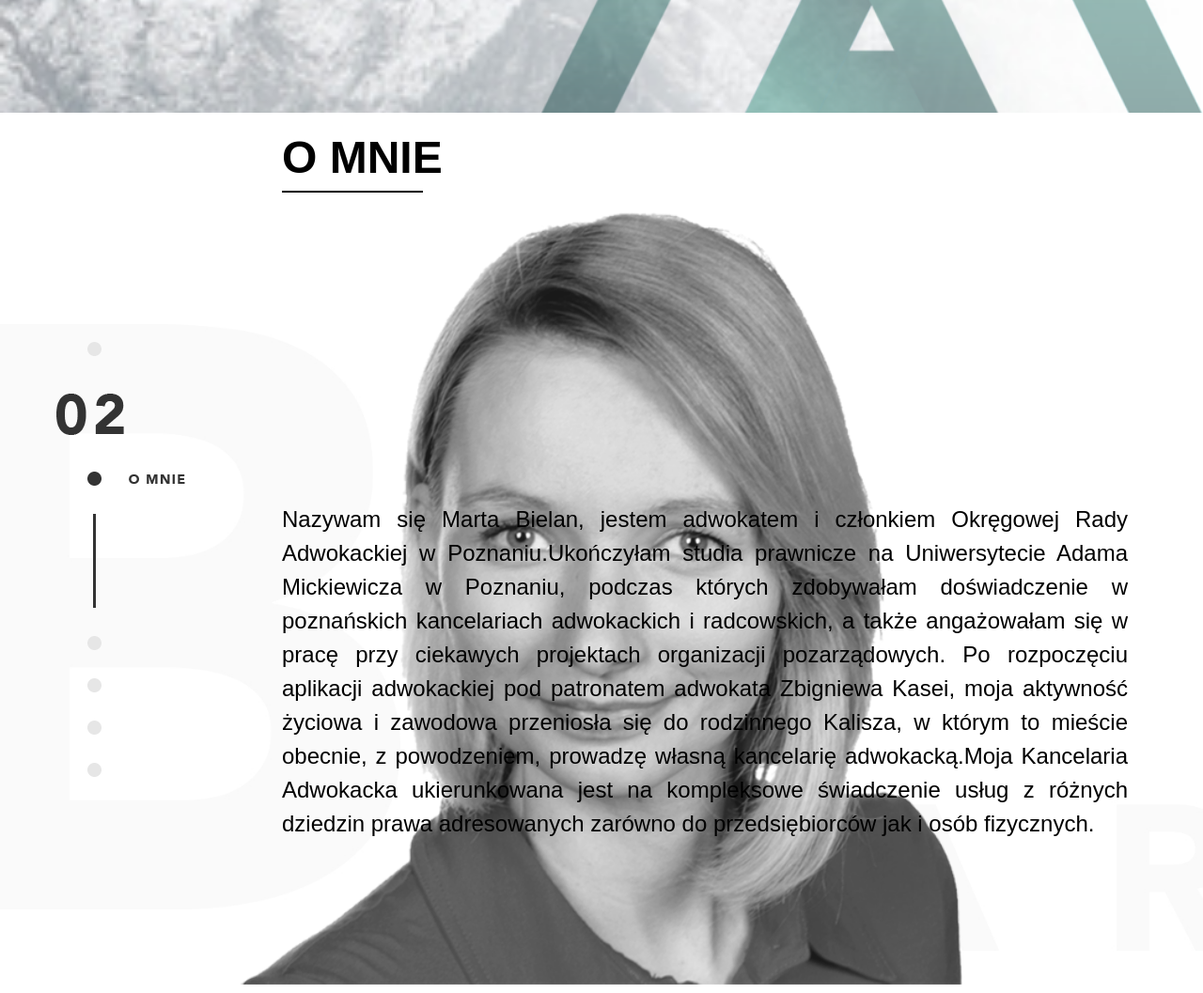
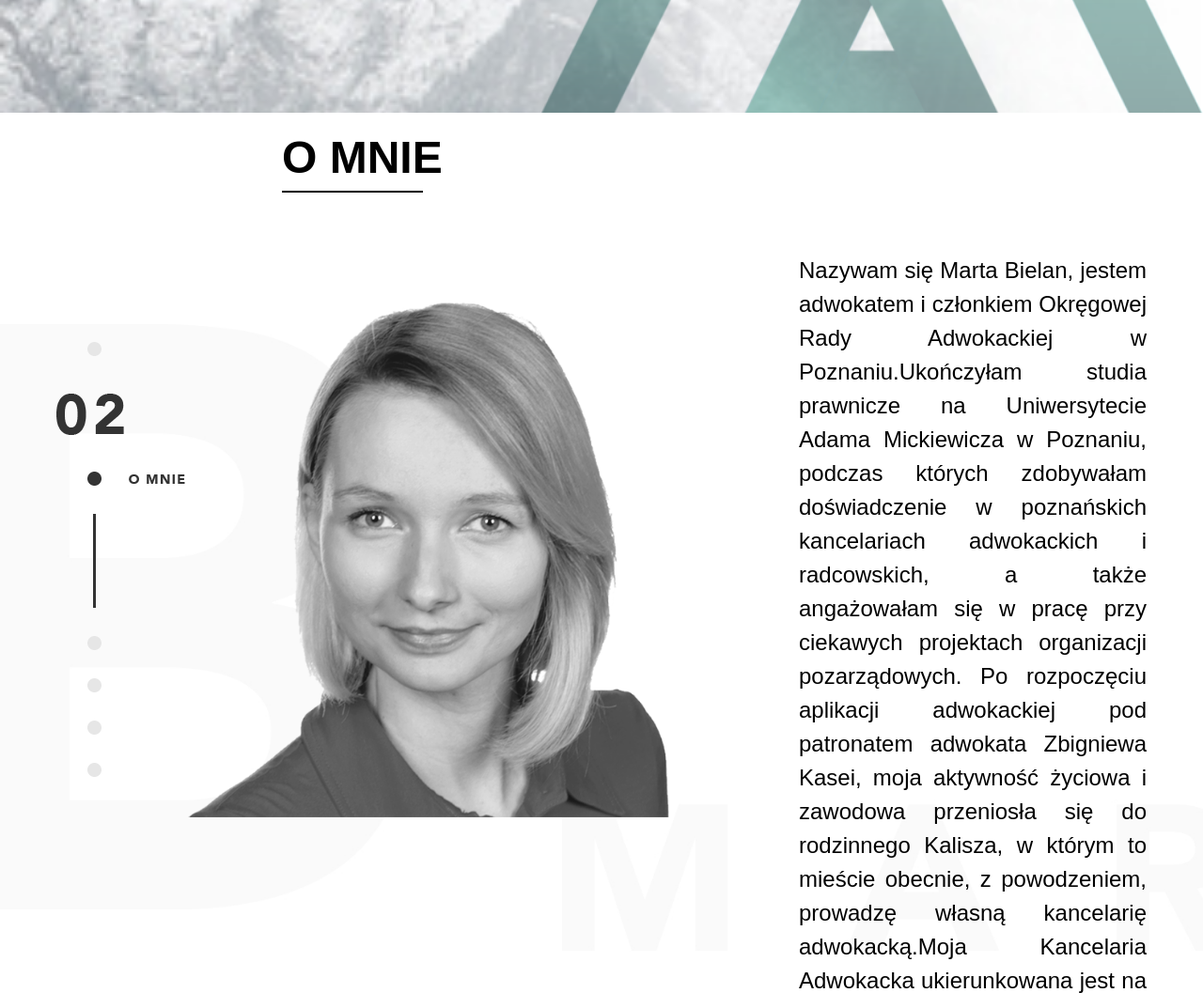
Before and after one commit to BielanPaula/law_office_website, a plain HTML site: page index.html in a window 1280 px wide. Shown: the part 680-1737 px from the top of the page at 94% size. Drawn offline with nearby package versions, Linux system fonts and the light colour scheme.

Commit message:
feat: Change introduction section at desktop version

```diff
--- a/responsive.css
+++ b/responsive.css
@@ -60,10 +60,20 @@
 
     /* INTRODUCTION */
     .introduction__text {
-        width: 900px;
-        height: 317px;
         font-size: 1.5em;
         padding-left: 300px;
+    }
+
+    .introduction__paragraph {
+        padding-top: 65px;
+        padding-left: 550px;
+        padding-right: 40px;
+    }
+
+    .introduction::before {
+        background-size: 40%;
+        opacity: 90%;
+        background-position: left 200px bottom 200px;
     }
 
     /* FIELDS, STRENGTHS */
```
